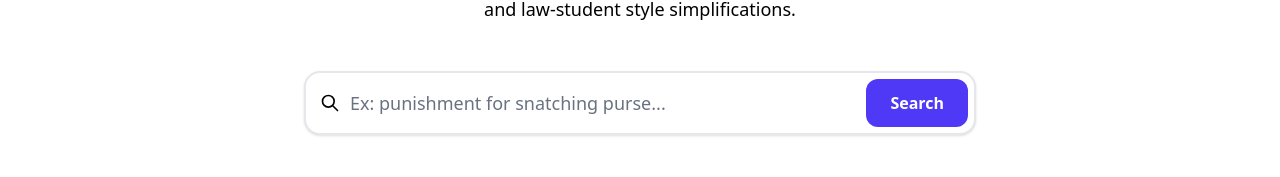
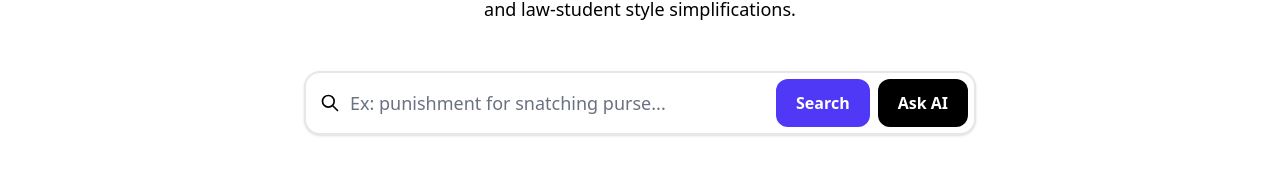
Before and after one commit to AnshumanSugandhi/LEXARENA, a Next.js app in the folder frontend/: page / in a window 1280 px wide. Shown: the part 202-379 px from the top of the page. Built offline with nearby package versions, Linux system fonts and the light colour scheme; no server answers.

Commit message:
Added /chat assistant endpoint

```diff
--- a/frontend/app/page.tsx
+++ b/frontend/app/page.tsx
@@ -12,7 +12,7 @@ export default function Home() {
   const [query, setQuery] = useState("");
   const [results, setResults] = useState<SectionResult[]>([]);
   const [selectedExplanation, setSelectedExplanation] = useState<string | null>(
-    null
+    null,
   );
   const [activeSection, setActiveSection] = useState<string | null>(null);
   const [loading, setLoading] = useState(false);
@@ -32,7 +32,7 @@ export default function Home() {
 
     try {
       const res = await fetch(
-        `${API_URL}/semantic-search?q=${encodeURIComponent(query)}`
+        `${API_URL}/semantic-search?q=${encodeURIComponent(query)}`,
       );
 
       if (!res.ok) throw new Error("Failed to fetch results");
@@ -66,10 +66,28 @@ export default function Home() {
       setExplaining(false);
     }
   }
+  async function handleChat() {
+    if (!query.trim()) return;
+
+    setSelectedExplanation("Thinking...");
+
+    try {
+      const res = await fetch(`${API_URL}/chat`, {
+        method: "POST",
+        headers: { "Content-Type": "application/json" },
+        body: JSON.stringify({ query }),
+      });
+
+      const data = await res.json();
+      setSelectedExplanation(data.answer);
+    } catch (err) {
+      console.error(err);
+      setSelectedExplanation("⚠️ Assistant failed. Try again.");
+    }
+  }
 
   return (
     <div className="min-h-screen flex flex-col font-sans text-black bg-white selection:bg-indigo-100 selection:text-black">
-
       {/* 🟢 Navbar */}
       <nav className="sticky top-0 z-50 bg-white/95 backdrop-blur-md border-b border-black/10">
         <div className="max-w-7xl mx-auto px-4 sm:px-6 lg:px-8 h-16 flex items-center justify-between">
@@ -86,7 +104,6 @@ export default function Home() {
       </nav>
 
       <main className="flex-1 w-full max-w-7xl mx-auto px-4 sm:px-6 lg:px-8 py-10">
-
         {/* 🟢 Hero Section */}
         <div className="text-center max-w-2xl mx-auto mb-12">
           <h1 className="text-4xl sm:text-5xl font-black text-black tracking-tight mb-4">
@@ -94,16 +111,30 @@ export default function Home() {
           </h1>
           {/* CHANGED: text-slate-600 -> text-black */}
           <p className="text-lg text-black font-medium">
-            Navigate the Bhartiya Nyaya Sanhita (BNS) with AI-powered semantic search and law-student style simplifications.
+            Navigate the Bhartiya Nyaya Sanhita (BNS) with AI-powered semantic
+            search and law-student style simplifications.
           </p>
         </div>
 
         {/* 🟢 Search Bar */}
-        <form onSubmit={handleSearch} className="max-w-2xl mx-auto mb-16 relative group">
+        <form
+          onSubmit={handleSearch}
+          className="max-w-2xl mx-auto mb-16 relative group"
+        >
           <div className="absolute inset-y-0 left-0 pl-4 flex items-center pointer-events-none">
             {/* CHANGED: text-slate-400 -> text-black */}
-            <svg className="h-5 w-5 text-black" fill="none" viewBox="0 0 24 24" stroke="currentColor">
-              <path strokeLinecap="round" strokeLinejoin="round" strokeWidth={2} d="M21 21l-6-6m2-5a7 7 0 11-14 0 7 7 0 0114 0z" />
+            <svg
+              className="h-5 w-5 text-black"
+              fill="none"
+              viewBox="0 0 24 24"
+              stroke="currentColor"
+            >
+              <path
+                strokeLinecap="round"
+                strokeLinejoin="round"
+                strokeWidth={2}
+                d="M21 21l-6-6m2-5a7 7 0 11-14 0 7 7 0 0114 0z"
+              />
             </svg>
           </div>
           <input
@@ -112,28 +143,29 @@ export default function Home() {
             value={query}
             onChange={(e) => setQuery(e.target.value)}
           />
+          <div className="flex gap-2 absolute right-2 top-2 bottom-2">
+
   <button
     type="submit"
-            disabled={loading}
-            className="absolute right-2 top-2 bottom-2 bg-indigo-600 hover:bg-indigo-700 text-white font-bold px-6 rounded-xl transition-colors disabled:opacity-70 disabled:cursor-not-allowed"
+    className="bg-indigo-600 hover:bg-indigo-700 text-white font-bold px-5 rounded-xl"
   >
-            {loading ? (
-              <span className="flex items-center gap-2">
-                <svg className="animate-spin h-4 w-4 text-white" viewBox="0 0 24 24">
-                  <circle className="opacity-25" cx="12" cy="12" r="10" stroke="currentColor" strokeWidth="4"></circle>
-                  <path className="opacity-75" fill="currentColor" d="M4 12a8 8 0 018-8V0C5.373 0 0 5.373 0 12h4zm2 5.291A7.962 7.962 0 014 12H0c0 3.042 1.135 5.824 3 7.938l3-2.647z"></path>
-                </svg>
-                Searching
-              </span>
-            ) : (
-              "Search"
-            )}
+    Search
   </button>
+
+  <button
+    type="button"
+    onClick={handleChat}
+    className="bg-black hover:bg-gray-900 text-white font-bold px-5 rounded-xl"
+  >
+    Ask AI
+  </button>
+
+</div>
+
         </form>
 
         {/* 🟢 Main Content Grid */}
         <div className="grid grid-cols-1 lg:grid-cols-12 gap-8 items-start">
-
           {/* Left Column: Results List */}
           <div className="lg:col-span-5 space-y-4">
             <div className="flex items-center justify-between mb-2">
@@ -152,7 +184,9 @@ export default function Home() {
             {results.length === 0 && !loading && (
               <div className="text-center py-12 border-2 border-dashed border-gray-300 rounded-2xl">
                 {/* CHANGED: text-slate-400 -> text-black */}
-                <p className="text-black font-medium">Try searching for a legal topic.</p>
+                <p className="text-black font-medium">
+                  Try searching for a legal topic.
+                </p>
               </div>
             )}
 
@@ -168,11 +202,13 @@ export default function Home() {
                   }`}
                 >
                   <div className="flex justify-between items-start mb-2">
-                    <span className={`inline-flex items-center px-2.5 py-0.5 rounded-md text-xs font-bold border ${
+                    <span
+                      className={`inline-flex items-center px-2.5 py-0.5 rounded-md text-xs font-bold border ${
                         activeSection === item.section
                           ? "bg-indigo-100 text-indigo-900 border-indigo-200"
                           : "bg-gray-100 text-black border-gray-300"
-                    }`}>
+                      }`}
+                    >
                       Section {item.section}
                     </span>
                   </div>
@@ -228,11 +264,23 @@ export default function Home() {
                   ) : (
                     <div className="h-full flex flex-col items-center justify-center gap-4">
                       {/* CHANGED: text-slate-200 -> text-black (with low opacity if needed, or just black) */}
-                      <svg className="w-16 h-16 text-black opacity-20" fill="none" viewBox="0 0 24 24" stroke="currentColor">
-                        <path strokeLinecap="round" strokeLinejoin="round" strokeWidth={1.5} d="M12 6.253v13m0-13C10.832 5.477 9.246 5 7.5 5S4.168 5.477 3 6.253v13C4.168 18.477 5.754 18 7.5 18s3.332.477 4.5 1.253m0-13C13.168 5.477 14.754 5 16.5 5c1.747 0 3.332.477 4.5 1.253v13C19.832 18.477 18.247 18 16.5 18c-1.746 0-3.332.477-4.5 1.253" />
+                      <svg
+                        className="w-16 h-16 text-black opacity-20"
+                        fill="none"
+                        viewBox="0 0 24 24"
+                        stroke="currentColor"
+                      >
+                        <path
+                          strokeLinecap="round"
+                          strokeLinejoin="round"
+                          strokeWidth={1.5}
+                          d="M12 6.253v13m0-13C10.832 5.477 9.246 5 7.5 5S4.168 5.477 3 6.253v13C4.168 18.477 5.754 18 7.5 18s3.332.477 4.5 1.253m0-13C13.168 5.477 14.754 5 16.5 5c1.747 0 3.332.477 4.5 1.253v13C19.832 18.477 18.247 18 16.5 18c-1.746 0-3.332.477-4.5 1.253"
+                        />
                       </svg>
                       {/* CHANGED: text-slate-400 -> text-black */}
-                      <p className="text-black font-bold">Select a section to view the simplified explanation</p>
+                      <p className="text-black font-bold">
+                        Select a section to view the simplified explanation
+                      </p>
                     </div>
                   )}
                 </div>
```
Also changed, not shown: 2 other files (tests, documents, lock files or other folders). Lines whose indentation alone changed are shown as unchanged.
